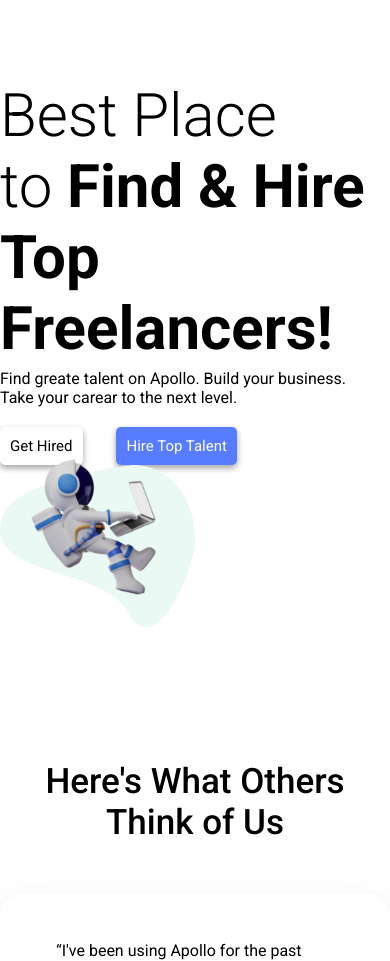
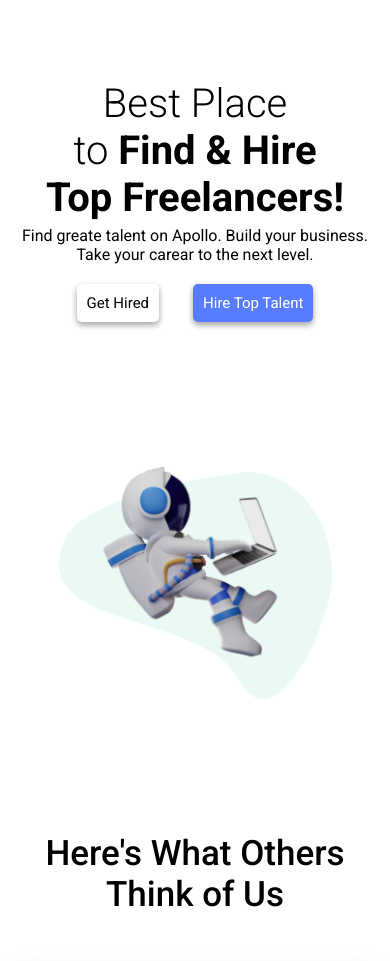
Before and after one commit to Hawa701/Apollo, a PHP site: page / in a window 390 px wide; the page is wider, and only the part inside the window is pictured. Shown: the part 109-1070 px from the top of that part. Run offline with PHP 8.4, Linux system fonts and the light colour scheme.

Commit message:
index page responsiveness

```diff
--- a/App/Style/index.css
+++ b/App/Style/index.css
@@ -203,3 +203,27 @@
     border-radius: 50px;
     border: none;
 }
+
+@media(max-width: 775px) {
+    .getAppContainer {
+        text-align: center;
+        justify-content: center;
+    }
+    .appContent h2 {
+        text-align: center;
+    }
+    .hero {
+        justify-content: center;
+    }
+    .callToAction {
+        text-align: center;
+        /* margin-right: 45px; */
+        margin-bottom: 150px;
+    }
+    .callToAction h1 {
+        font-size: 40px;
+    }
+    .heroImage {
+        width: 70%;
+    }
+}
```
